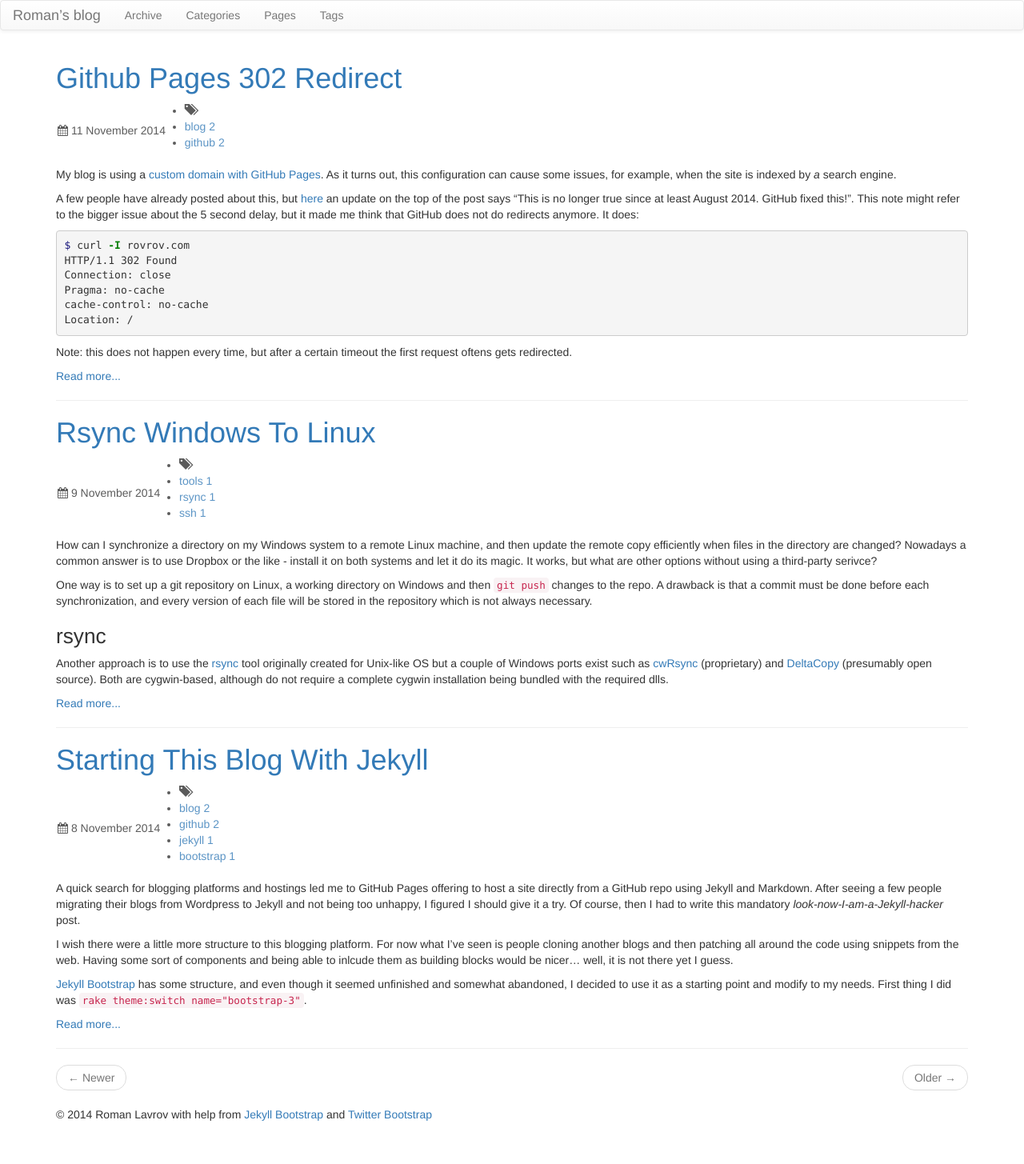
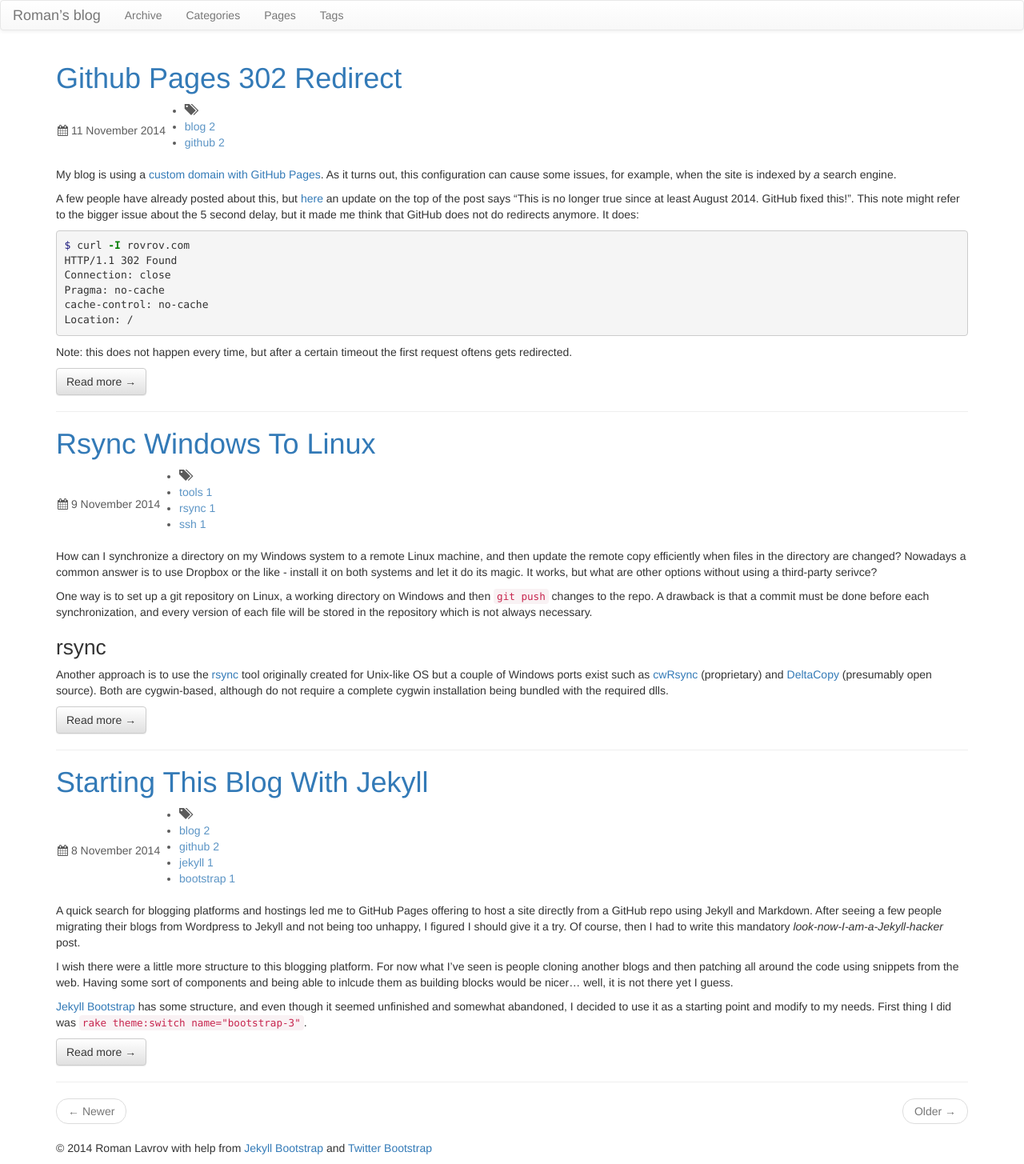
Before and after one commit to rovrov/rovrov.github.io, a Jekyll site: the page built from blog/index.html, in a window 1280 px wide. Shown: the whole page at 80% size. Built offline with Jekyll 4.4.1, drawn with Linux system fonts in a browser that asks for light colours; nearby versions of some CDN libraries; the list of posts is cut into pages by our own code; before the commit the page ends 1413 px from its top, so only the background shows below that.

Commit message:
change 'read more' to button

```diff
--- a/blog/index.html
+++ b/blog/index.html
@@ -23,7 +23,7 @@ title: Roman&#8217;s blog
       {{ post.content }}
     {% endif %}
   </div>
-  <div><a href="{{ site.baseurl }}{{ post.url }}">Read more...</a></div>
+  <div><a href="{{ site.baseurl }}{{ post.url }}" class="btn btn-default">Read more &rarr;</a></div>
   <hr/>
 {% endfor %}
 
```
